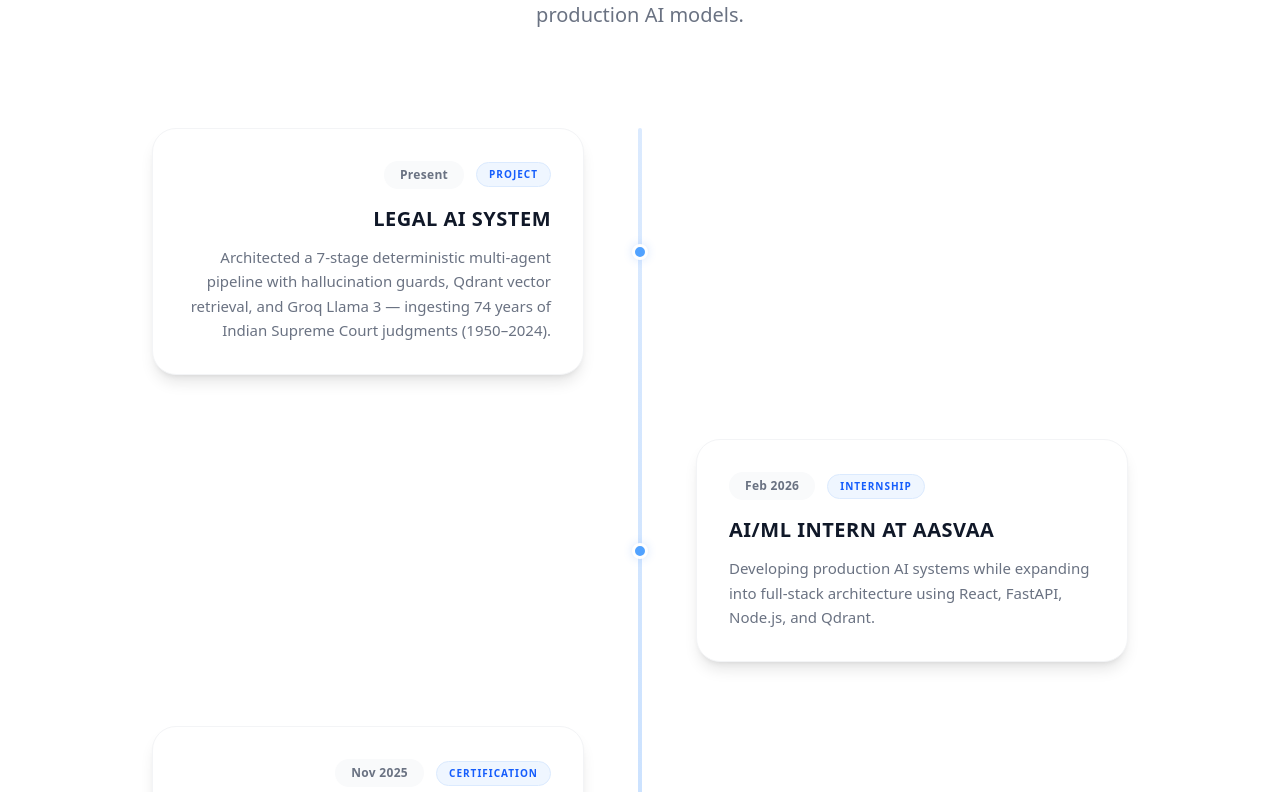
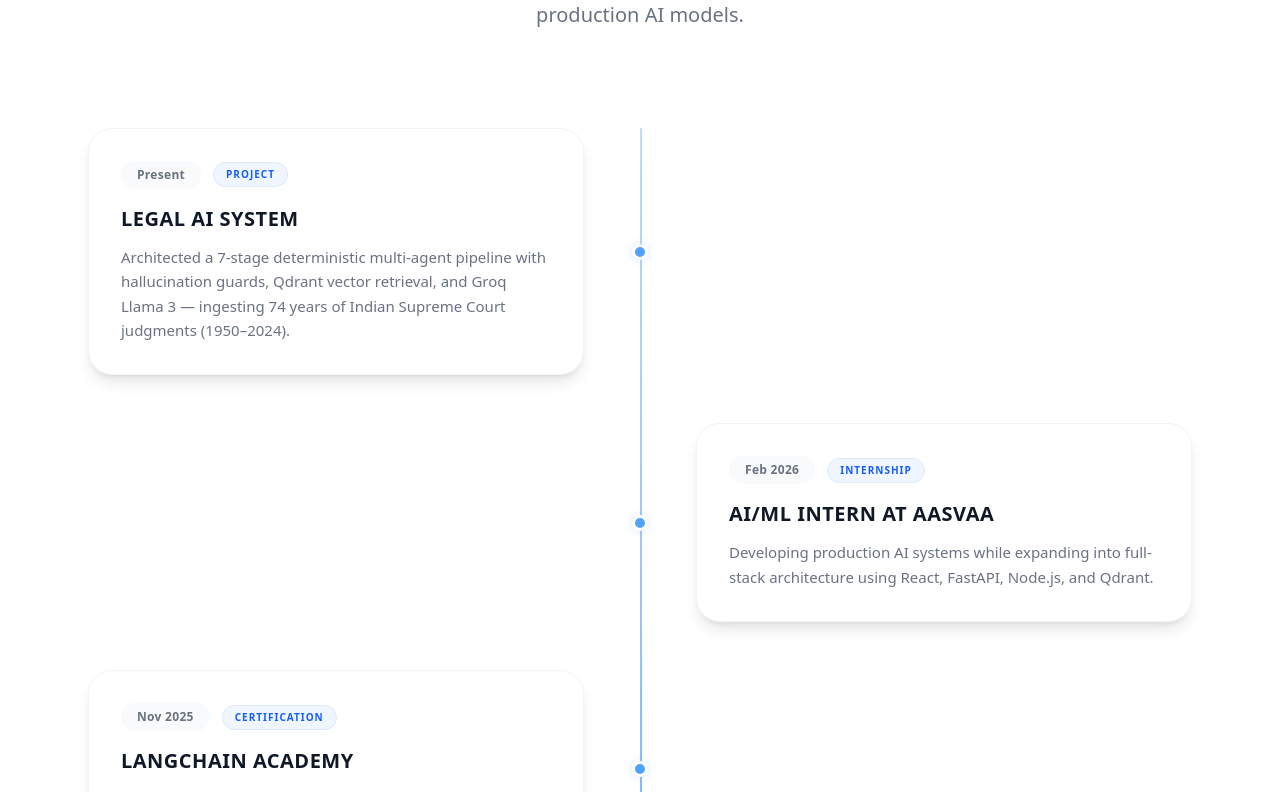
Before and after one commit to Raghav1378/raghav-ai-portfolio, a React (Vite) app: page / in a window 1280 px wide. Shown: the part 3740-4532 px from the top of the page. Built offline with nearby package versions, Linux system fonts and the light colour scheme; no server answers.

Commit message:
fix: timeline card text alignment and equal widths

```diff
--- a/src/components/experience/Experience.jsx
+++ b/src/components/experience/Experience.jsx
@@ -66,9 +66,7 @@
       transition={{ duration: 0.8 }}
       className="relative py-24 bg-white overflow-hidden"
     >
-
-
-      <div className="relative z-10 max-w-5xl mx-auto px-6">
+      <div className="relative z-10 max-w-6xl mx-auto px-6">
 
         {/* Section heading & Intro */}
         <div className="text-center mb-24 relative z-20">
@@ -102,7 +100,7 @@
         <div className="relative">
           {/* Vertical center line */}
           <motion.div
-            className="absolute left-6 md:left-1/2 top-0 bottom-0 w-1 bg-gradient-to-b from-blue-100 via-blue-200 to-transparent -translate-x-1/2 md:translate-x-0 md:-ml-0.5 rounded-full"
+            className="absolute left-6 md:left-1/2 top-0 bottom-0 w-0.5 bg-gradient-to-b from-blue-200 via-blue-400 to-blue-200 -translate-x-1/2 md:translate-x-0 rounded-full"
             initial={{ scaleY: 0, originY: 0 }}
             whileInView={{ scaleY: 1 }}
             viewport={{ once: true }}
@@ -111,7 +109,7 @@
           />
 
           {/* Timeline entries */}
-          <div className="space-y-16">
+          <div className="space-y-12 md:space-y-0">
             {entries.map((entry, index) => {
               const isLeft = index % 2 === 0;
               return (
@@ -121,68 +119,48 @@
                   whileInView={{ opacity: 1, y: 0 }}
                   viewport={{ once: true, margin: "-100px" }}
                   transition={{ duration: 0.7, delay: 0.1 }}
-                  className="relative flex flex-col md:flex-row md:items-center group cursor-default"
+                  className={`relative flex items-center justify-between w-full mb-12 group`}
                 >
-                  {/* Left card */}
-                  {isLeft ? (
-                    <>
-                      <div className="w-full md:w-1/2 pl-16 md:pl-0 md:pr-14 text-left md:text-right relative z-10">
+                  {/* Card logic */}
+                  <div className={`flex w-full ${isLeft ? 'md:flex-row' : 'md:flex-row-reverse'} items-center`}>
+
+                    {/* Content Card container */}
+                    <div className={`w-full md:w-1/2 pl-16 md:pl-0 ${isLeft ? 'md:pr-14' : 'md:pl-14'}`}>
                       <motion.div
                         whileHover={{ y: -5 }}
-                          className="bg-white border border-gray-100 rounded-[24px] shadow-lg p-8 inline-block w-full transition-all duration-500 hover:shadow-[0_20px_40px_rgba(37,99,235,0.12)] group-hover:border-blue-200"
+                        className={`bg-white border border-gray-100 rounded-[24px] shadow-lg p-8 w-full transition-all duration-500 hover:shadow-[0_20px_40px_rgba(37,99,235,0.12)] group-hover:border-blue-200 cursor-default text-left`}
                       >
-                          <div className={`flex items-center gap-3 mb-4 flex-wrap md:justify-end`}>
+                        {/* Date & Badge Pill - sits above title */}
+                        <div className={`flex items-center gap-3 mb-4 flex-wrap justify-start`}>
                           <span className="inline-block px-4 py-1.5 text-xs font-bold tracking-wide bg-gray-50 text-gray-500 rounded-full transform group-hover:bg-blue-600 group-hover:text-white transition-all duration-300">
                             {entry.year}
                           </span>
-                            <span className="inline-block px-3 py-1 text-[10px] font-black uppercase tracking-widest bg-blue-50 text-blue-600 rounded-full border border-blue-100 group-hover:bg-blue-600 group-hover:text-white transition-all duration-300">
+                          <span className="inline-block px-3 py-1 text-[10px] font-black uppercase tracking-widest bg-blue-50 text-blue-600 rounded-full border border-blue-100 group-hover:bg-white group-hover:text-blue-600 transition-all duration-300">
                             {entry.category}
                           </span>
                         </div>
-                          <h3 className="text-xl font-extrabold text-gray-900 mb-3 group-hover:text-blue-600 transition-colors uppercase tracking-wide">{entry.title}</h3>
-                          <p className="text-gray-500 font-medium leading-relaxed text-[15px]">{entry.description}</p>
+
+                        <h3 className="text-xl font-extrabold text-gray-900 mb-3 group-hover:text-blue-600 transition-colors uppercase tracking-wide text-left">
+                          {entry.title}
+                        </h3>
+                        <p className="text-gray-500 font-medium leading-relaxed text-[15px] text-left">
+                          {entry.description}
+                        </p>
                       </motion.div>
                     </div>
-                      {/* Centre dot */}
+
+                    {/* Placeholder for symmetry on desktop */}
+                    <div className="hidden md:block w-1/2" />
+                  </div>
+
+                  {/* Connector Dot - perfectly centered on line */}
                   <motion.div
                      initial={{ scale: 0 }}
                      whileInView={{ scale: 1 }}
                      transition={{ duration: 0.5, delay: 0.2, type: "spring" }}
                      viewport={{ once: true }}
-                         className="absolute left-6 md:left-1/2 top-10 md:top-1/2 -translate-x-1/2 md:-translate-y-1/2 w-4 h-4 rounded-full bg-blue-400 border-[3px] border-white shadow-[0_0_10px_rgba(59,130,246,0.2)] z-20 group-hover:scale-[1.8] group-hover:bg-blue-600 group-hover:shadow-[0_0_20px_rgba(37,99,235,0.6)] transition-all duration-300 ease-out"
+                     className="absolute left-6 md:left-1/2 top-1/2 -translate-x-1/2 -translate-y-1/2 w-4 h-4 rounded-full bg-blue-400 border-[3px] border-white shadow-[0_0_10px_rgba(59,130,246,0.2)] z-20 group-hover:scale-[1.8] group-hover:bg-blue-600 group-hover:shadow-[0_0_20px_rgba(37,99,235,0.6)] transition-all duration-300 ease-out"
                   />
-                      <div className="hidden md:block w-1/2" />
-                    </>
-                  ) : (
-                    <>
-                      <div className="hidden md:block w-1/2" />
-                      {/* Centre dot */}
-                      <motion.div
-                         initial={{ scale: 0 }}
-                         whileInView={{ scale: 1 }}
-                         transition={{ duration: 0.5, delay: 0.2, type: "spring" }}
-                         viewport={{ once: true }}
-                         className="absolute left-6 md:left-1/2 top-10 md:top-1/2 -translate-x-1/2 md:-translate-y-1/2 w-4 h-4 rounded-full bg-blue-400 border-[3px] border-white shadow-[0_0_10px_rgba(59,130,246,0.2)] z-20 group-hover:scale-[1.8] group-hover:bg-blue-600 group-hover:shadow-[0_0_20px_rgba(37,99,235,0.6)] transition-all duration-300 ease-out"
-                      />
-                      <div className="w-full md:w-1/2 pl-16 md:pl-14 text-left relative z-10">
-                        <motion.div
-                          whileHover={{ y: -5 }}
-                          className="bg-white border border-gray-100 rounded-[24px] shadow-lg p-8 inline-block w-full transition-all duration-500 hover:shadow-[0_20px_40px_rgba(37,99,235,0.12)] group-hover:border-blue-200"
-                        >
-                          <div className={`flex items-center gap-3 mb-4 flex-wrap md:justify-start`}>
-                            <span className="inline-block px-4 py-1.5 text-xs font-bold tracking-wide bg-gray-50 text-gray-500 rounded-full transform group-hover:bg-blue-600 group-hover:text-white transition-all duration-300">
-                              {entry.year}
-                            </span>
-                            <span className="inline-block px-3 py-1 text-[10px] font-black uppercase tracking-widest bg-blue-50 text-blue-600 rounded-full border border-blue-100 group-hover:bg-blue-600 group-hover:text-white transition-all duration-300">
-                              {entry.category}
-                            </span>
-                          </div>
-                          <h3 className="text-xl font-extrabold text-gray-900 mb-3 group-hover:text-blue-600 transition-colors uppercase tracking-wide">{entry.title}</h3>
-                          <p className="text-gray-500 font-medium leading-relaxed text-[15px]">{entry.description}</p>
-                        </motion.div>
-                      </div>
-                    </>
-                  )}
                 </motion.div>
               );
             })}
```
Lines whose indentation alone changed are shown as unchanged.
